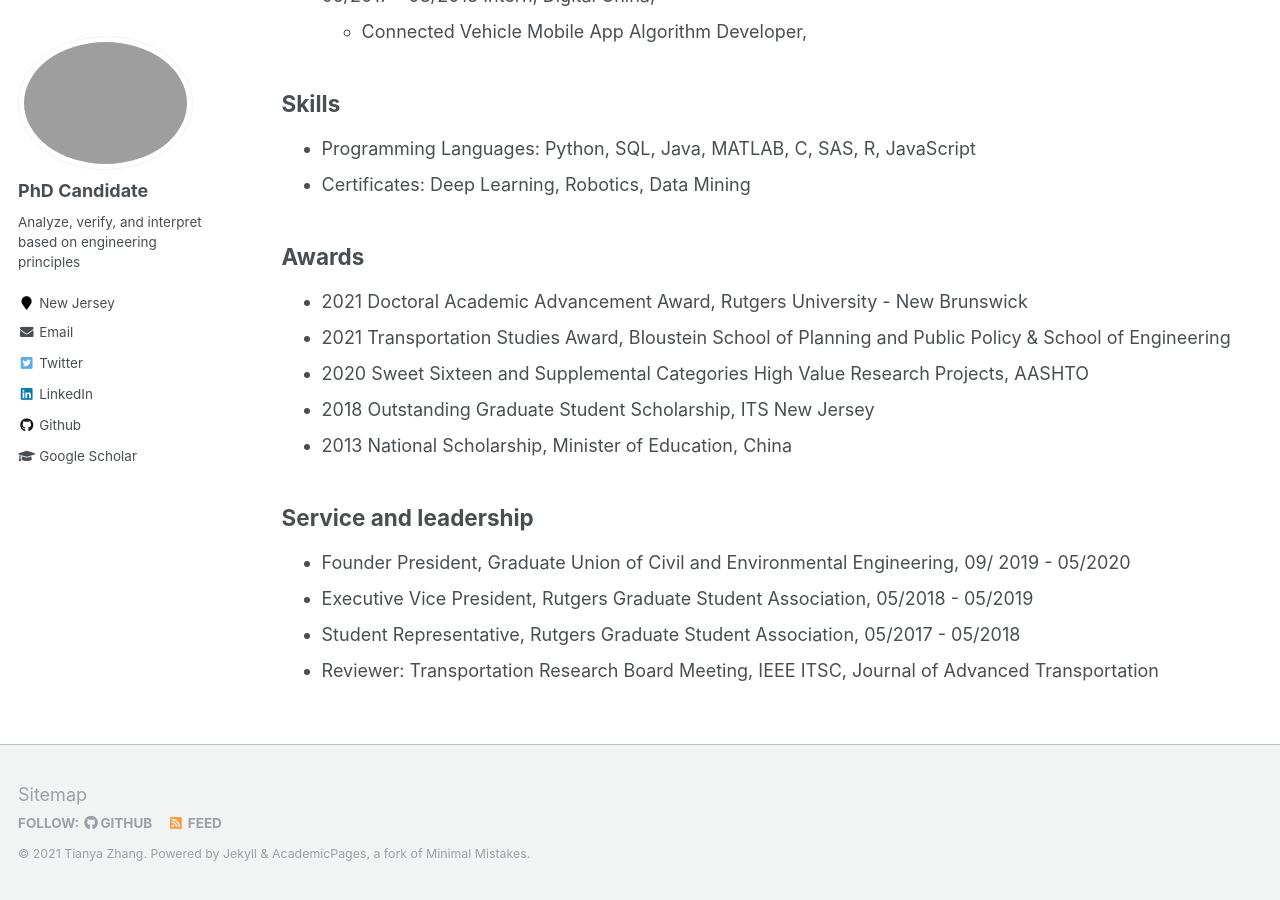
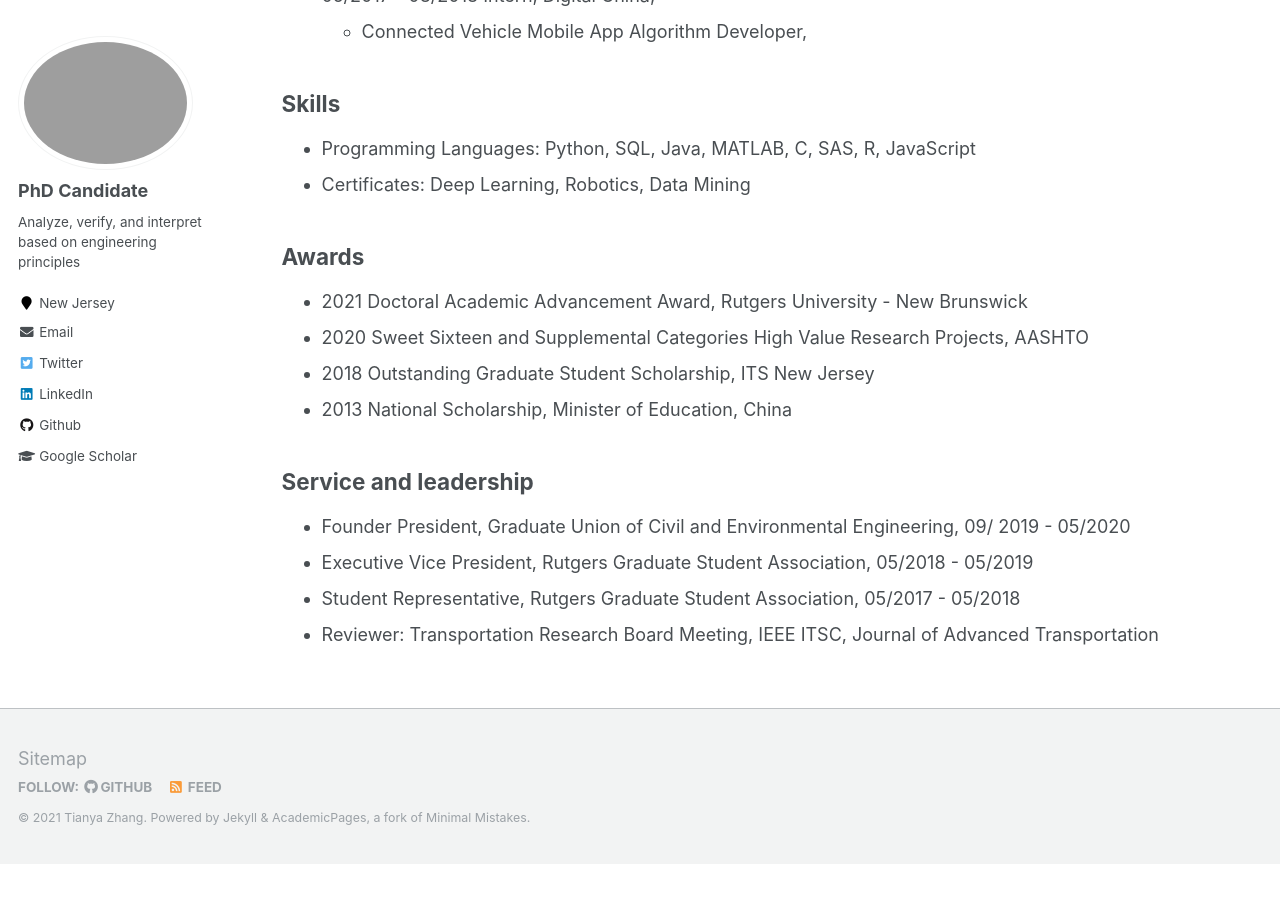
Before and after one commit to TeRyZh/Website, a Jekyll site: the page built from _pages/cv.md, in a window 1280 px wide and 900 px high, scrolled down 775 px. Built offline with Jekyll 4.4.1, drawn with Linux system fonts in a browser that asks for light colours; after the commit the page ends 1639 px from its top, so only the background shows below that.

Commit message:
Update cv.md

```diff
--- a/_pages/cv.md
+++ b/_pages/cv.md
@@ -38,7 +38,6 @@ Skills
 Awards
 ------
   * 2021 Doctoral Academic Advancement Award, Rutgers University - New Brunswick
-  * 2021 Transportation Studies Award, Bloustein School of Planning and Public Policy & School of Engineering
   * 2020 Sweet Sixteen and Supplemental Categories High Value Research Projects, AASHTO
   * 2018 Outstanding Graduate Student Scholarship, ITS New Jersey
   * 2013 National Scholarship, Minister of Education, China
```
